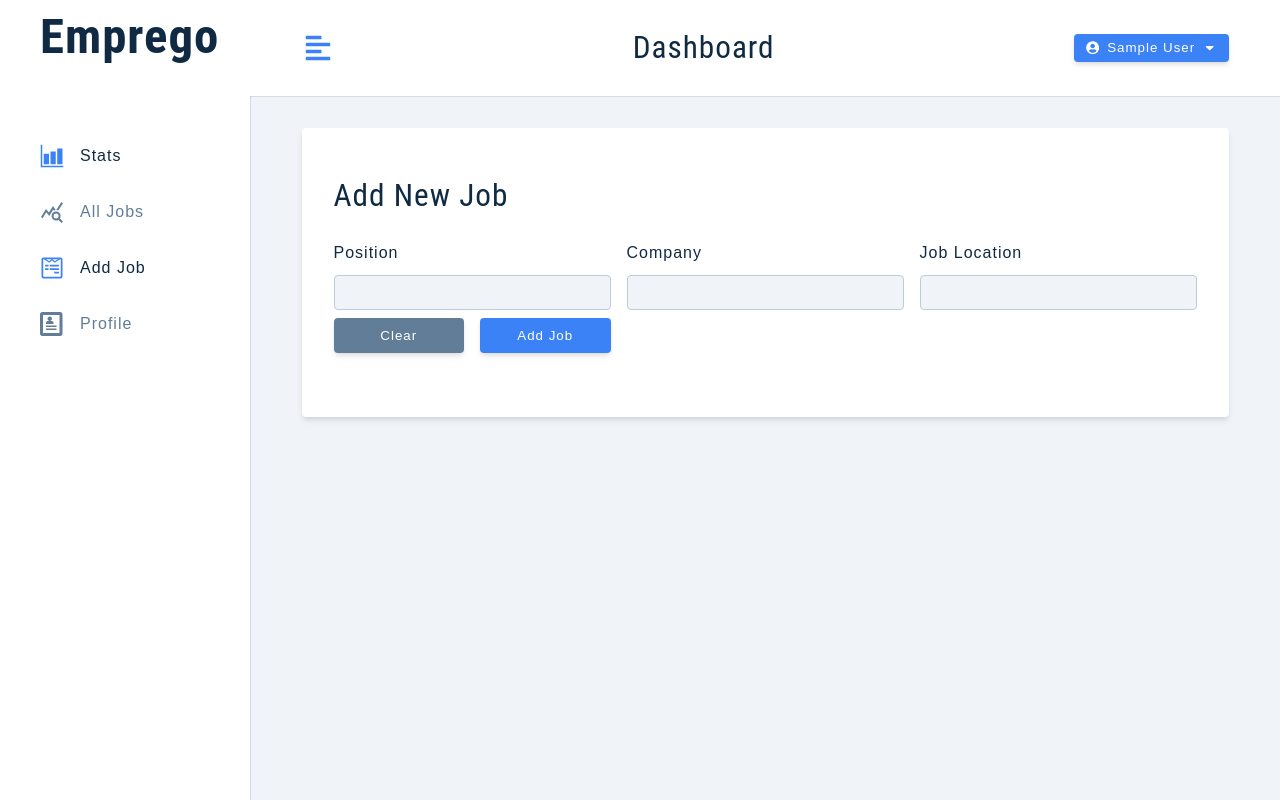
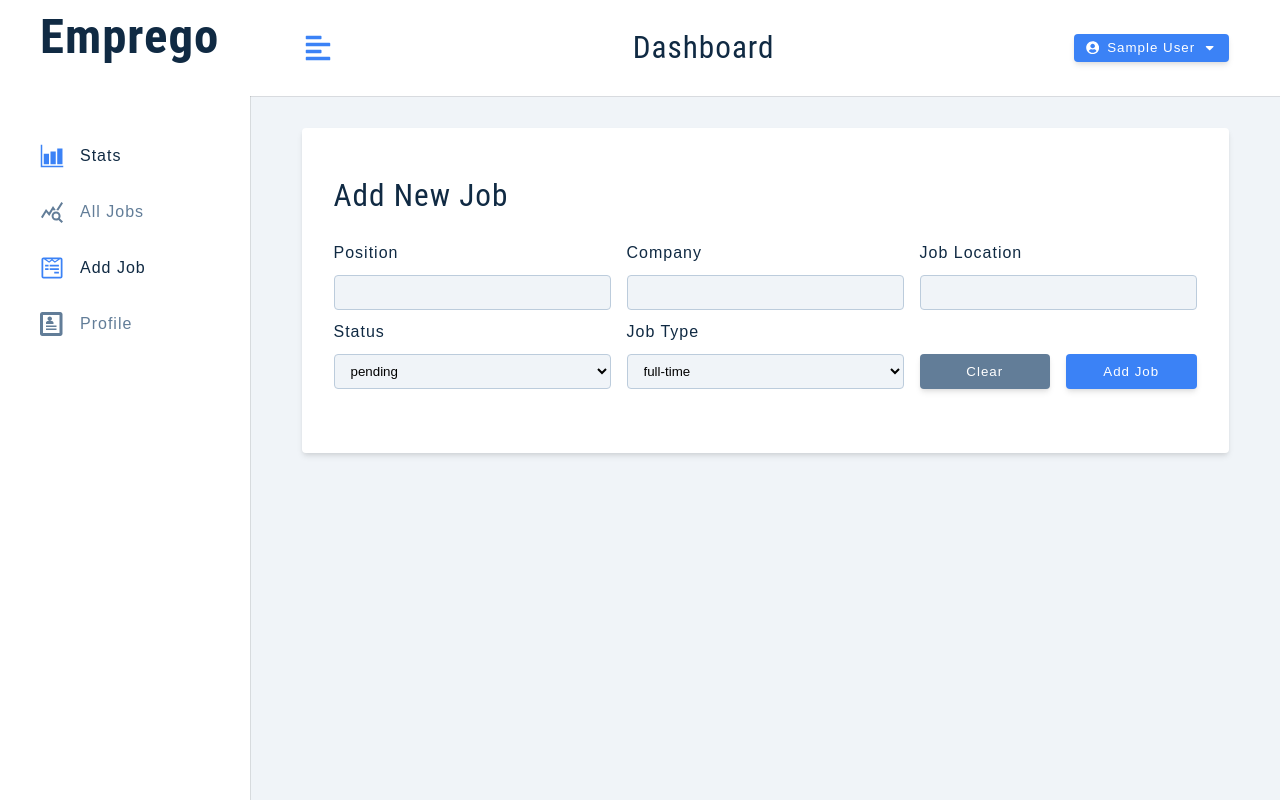
Before and after one commit to YellowFlash2012/emprego, a React (Create React App) app: page /dashboard/add-new-job in a window 1280 px wide. Built offline with nearby package versions, Linux system fonts and the light colour scheme; sample sign-in values are in the browser's storage.

Commit message:
created addJob action in jobSLice and dispatched in addNewJob component/page

```diff
--- a/src/components/FormRow.js
+++ b/src/components/FormRow.js
@@ -7,6 +7,7 @@ const FormRow = ({type,name,value,handleChange,labelText}) => {
 
             <input
                 type={type}
+                id={name}
                 name={name}
                 value={value}
                 onChange={handleChange}
--- /dev/null
+++ b/src/components/FormRowSelect.js
@@ -0,0 +1,31 @@
+
+
+
+const FormRowSelect = ({labelText,name,value,handleChange,list}) => {
+    return (
+        <div>
+            <div className="form-row">
+                <label htmlFor={name} className="form-label">
+                    {labelText || name}
+                </label>
+
+                <select
+                    name={name}
+                    id={name}
+                    className="form-select"
+                    value={value}
+                    onChange={handleChange}
+                >
+                    {list.map((option, index) => {
+                        return (
+                            <option value={option} key={index}>
+                                {option}
+                            </option>
+                        );
+                    })}
+                </select>
+            </div>
+        </div>
+    );
+};
+export default FormRowSelect;
--- a/src/components/index.js
+++ b/src/components/index.js
@@ -3,6 +3,6 @@ import DashboardNavbar from "./DashboardNavbar"
 import FormRow from "./FormRow"
 
 import SmallSidebar from "./SmallSidebar"
+import FormRowSelect from "./FormRowSelect"
 
-
-export { FormRow, DashboardNavbar, SmallSidebar, BigSidebar };
+export { FormRow, DashboardNavbar, SmallSidebar, BigSidebar, FormRowSelect };
--- a/src/features/jobSlice.js
+++ b/src/features/jobSlice.js
@@ -1,4 +1,7 @@
 import { createSlice, createAsyncThunk } from "@reduxjs/toolkit";
+import axios from "axios";
+import { toast } from "react-toastify";
+import { logoutUser } from "./userSlice";
 
 const initialState = {
     isLoading: false,
@@ -13,8 +16,58 @@ const initialState = {
     editJobId: ""
 };
 
-const jobSlice = createSlice({
-    name:"job",initialState,reducers:{}
+const url = "https://jobify-prod.herokuapp.com/api/v1/toolkit";
+
+export const addJob = createAsyncThunk("job/addJob", async (job, thunkAPI) => {
+    try {
+        const res = axios.post(`${url}/jobs`, job, {
+            headers: {
+                authorization: `Bearer ${thunkAPI.getState().user.user.token}`,
+            },
+        });
+
+        thunkAPI.dispatch(clearInputs())
+
+        return res.data;
+    } catch (error) {
+        if (error.response.status === 401) {
+            thunkAPI.dispatch(logoutUser())
+            return thunkAPI.rejectWithValue(
+                "You are not authorized! Logging you out..."
+            );
+        }
+        return thunkAPI.rejectWithValue(error.response);
+    }
 })
 
+const jobSlice = createSlice({
+    name: "job", initialState, reducers: {
+        handleChange: (state, { payload: { name, value } }) => {
+            state[name] = value;
+        },
+        clearInputs: () => {
+            return initialState;
+        }
+    },
+    extraReducers: (builder) => {
+        builder.addCase(addJob.pending, (state) => {
+            state.isLoading = true;
+        });
+
+        builder.addCase(addJob.fulfilled, (state) => {
+
+
+            state.isLoading = false;
+
+            toast.success("new job application added successfully!")
+        });
+
+        builder.addCase(addJob.rejected, (state, action) => {
+            state.isLoading = false;
+            toast.error(action.payload)
+        });
+    }})
+
+export const { handleChange, clearInputs } = jobSlice.actions;
+
 export default jobSlice.reducer
--- a/src/features/userSlice.js
+++ b/src/features/userSlice.js
@@ -67,10 +67,14 @@ const userSlice = createSlice({
         toggleSidebar: (state) => {
             state.isSidebarOpen=!state.isSidebarOpen
         },
-        logoutUser: (state) => {
+        logoutUser: (state, {payload}) => {
             state.user = null;
             state.isSidebarOpen= false;
             localStorage.removeItem("user")
+
+            if (payload) {
+                toast.success(payload)
+            }
         }
     },
     extraReducers: (builder) => {
--- a/src/pages/Dashboard/AddNewJob.js
+++ b/src/pages/Dashboard/AddNewJob.js
@@ -1,9 +1,13 @@
-import { useSelector } from "react-redux";
+import { useDispatch, useSelector } from "react-redux";
 import { toast } from "react-toastify";
 import FormRow from "../../components/FormRow";
+import FormRowSelect from "../../components/FormRowSelect";
+import { addJob, clearInputs, handleChange } from "../../features/jobSlice";
 import Wrapper from "../../helpers/DashboardFormPage";
 
 const AddNewJob = () => {
+    const dispatch = useDispatch();
+
     const { isLoading, position, company, jobLocation, jobType, jobTypeOptions, status, statusOptions, isEditing, editJobId } = useSelector(store => store.job);
 
     const addNewJobHandler = (e) => {
@@ -14,17 +18,18 @@ const AddNewJob = () => {
 
             return;
         }
+
+        dispatch(addJob({ position, company, jobLocation, jobType, status }));
+
     };
 
     const handleInputs = (e) => {
         const name = e.target.name;
         const value = e.target.value;
 
-        console.log(name, value);
+        dispatch(handleChange({name, value}))
+        // console.log(name, value);
     }
-
-    const clearInputFieldsHandler = () => { };
-
 
     return <Wrapper>
         <form className="form">
@@ -40,8 +45,15 @@ const AddNewJob = () => {
                 {/* jobLocation */}
                 <FormRow type="text" name="jobLocation" value={jobLocation} labelText="job location" handleChange={handleInputs} />
 
+                {/* status */}
+                <FormRowSelect name="status" value={status} handleChange={handleInputs} list={statusOptions} />
+
+                {/* jobType */}
+                <FormRowSelect name="jobType" labelText="job type" value={jobType} handleChange={handleInputs} list={jobTypeOptions} />
+
+                {/* btn container */}
                 <div className="btn-container">
-                    <button type="button" className="btn btn-block clear-btn" onClick={clearInputFieldsHandler}>
+                    <button type="button" className="btn btn-block clear-btn" onClick={()=>dispatch(clearInputs())}>
                         clear
                     </button>
                     <button type="button" className="btn btn-block submit-btn" onClick={addNewJobHandler} disabled={isLoading}>
```
